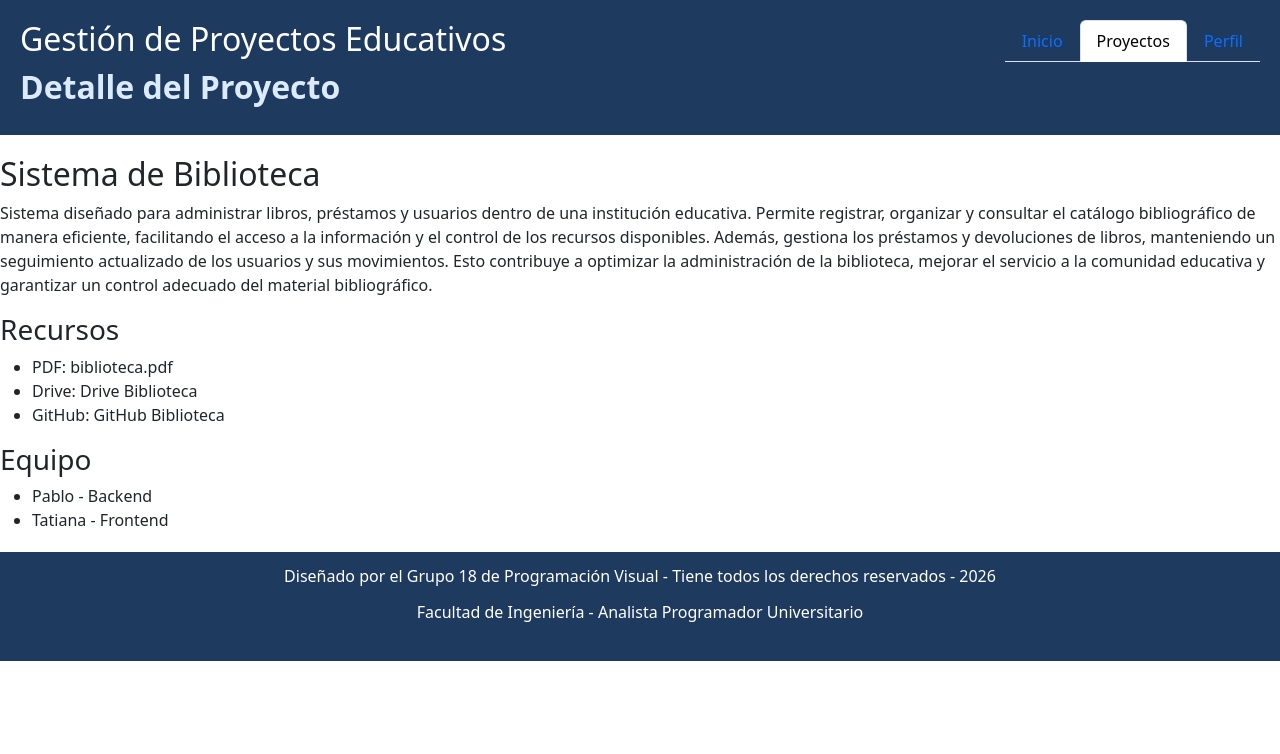
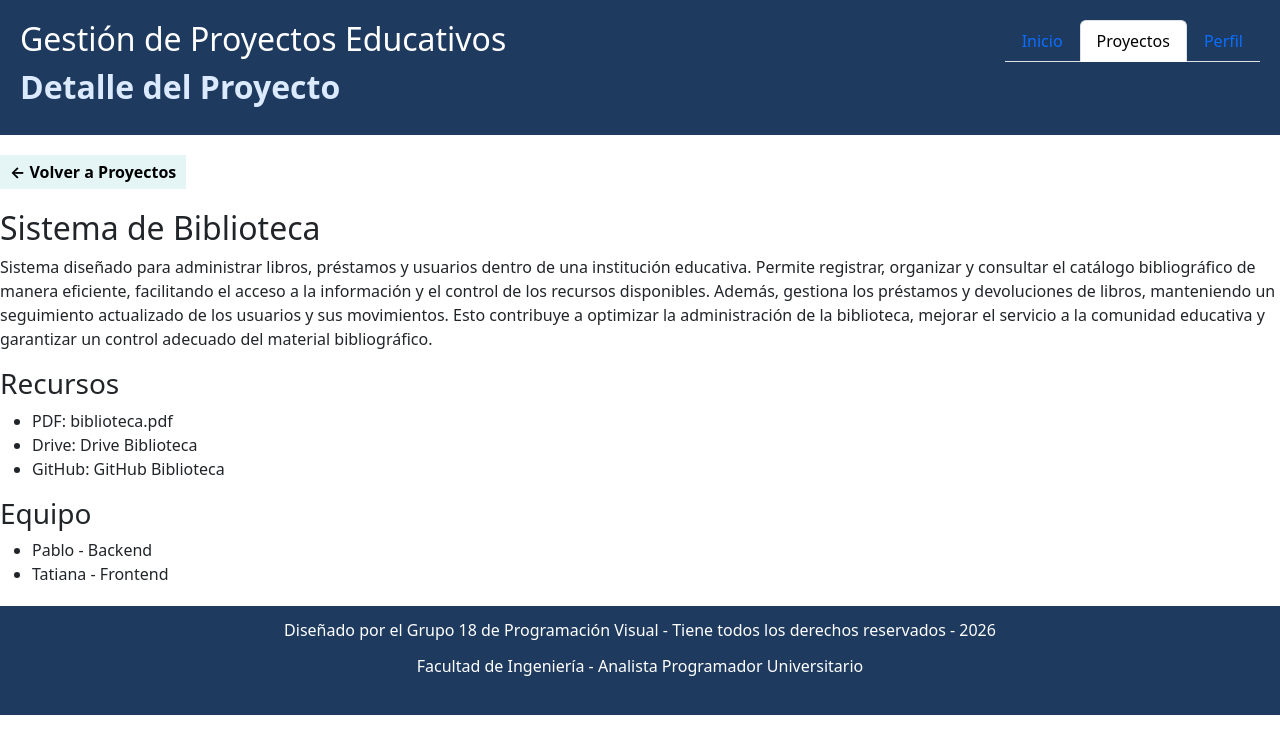
Before and after one commit to tatii0801/PV_TP3_Grupo18, a React (Vite) app: page /proyectos/1 in a window 1280 px wide. Shown: the top 754 px of the page. Built offline with nearby package versions, Linux system fonts and the light colour scheme.

Commit message:
correccion en DetalleProyecto.jsx

```diff
--- a/src/views/DetalleProyecto.jsx
+++ b/src/views/DetalleProyecto.jsx
@@ -1,9 +1,10 @@
-import { useParams } from "react-router-dom";
+import { useParams, useNavigate } from "react-router-dom";
 
 // Obtiene el id desde la URL y carga el proyecto correspondiente
 import { obtenerProyectoPorId } from "../services/proyectoService";
 
 const DetalleProyecto = () => {
+  const navigate = useNavigate();
 
   // Captura el id desde:
   // /proyectos/1
@@ -18,13 +19,22 @@
 
   return (
     <section className="detalle-proyecto">
+      <button
+        onClick={() => navigate("/proyectos")}
+        style={{
+          marginBottom: "20px",
+        }}
+      >
+        ← Volver a Proyectos
+      </button>
+
       <h2>{proyecto.titulo}</h2>
 
       <p>{proyecto.descripcion}</p>
 
       {/* <p>
-                Este proyecto busca mejorar la organizacion y gestion educativa utilizando herramientas tecnologicas modernas.
-            </p> */}
+        Este proyecto busca mejorar la organización y gestión educativa utilizando herramientas tecnológicas modernas.
+      </p> */}
 
       <h3>Recursos</h3>
 
```
